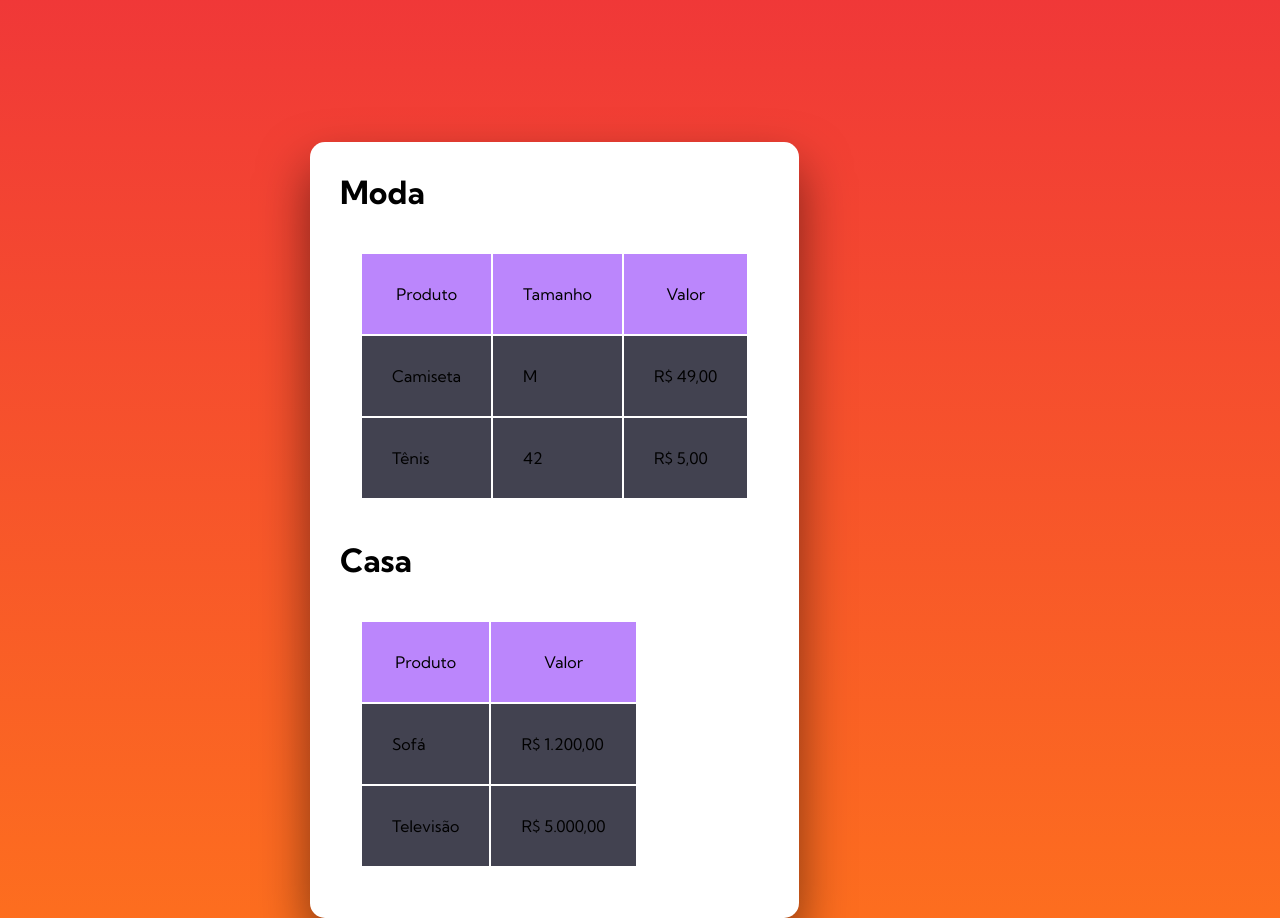
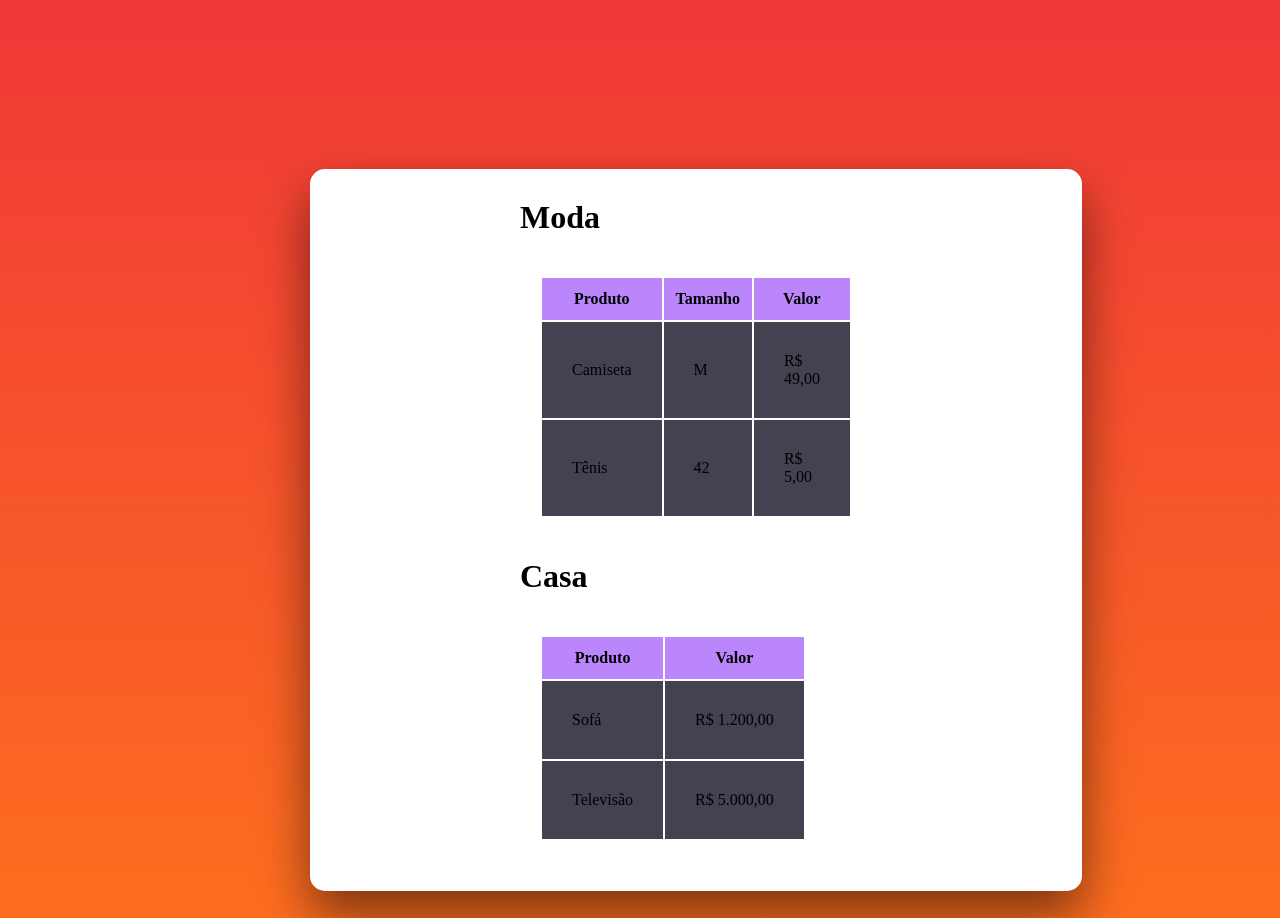
Before and after one commit to AlmirRS/desafios-devquest, a plain HTML site: page desafio-04/index.html in a window 1280 px wide. Shown: the top 918 px of the page. Drawn offline with Linux system fonts and the light colour scheme.

Commit message:
mudando estilos css

```diff
--- a/desafio-04/style.css
+++ b/desafio-04/style.css
@@ -2,12 +2,12 @@
 *{
     margin: 0;
     padding: 30px;
-    font-weight: 400;
+    /* font-weight: 400; */
 }
 
 html{
     background: linear-gradient(hsl(0, 86%, 58%),#ff761b);
-    font-family: "Kumbh Sans", sans-serif;
+    /* font-family: "Kumbh Sans", sans-serif;     */
 }
 
 main{
@@ -20,16 +20,17 @@ div{
     justify-content:center;
     margin: 20px 20%;
     border-radius: 15px;
-    padding: 20px;
-
+    padding: 20px 200px 20px 200px;
     background-color: rgb(255, 255, 255);
     box-shadow: 0px 25px 50px rgba(0, 0, 0, 0.5);
 }
 
 h1{
-    padding: 10px;
-    font-weight: 700;
+    padding: 10px ;
+}
 
+th {
+    padding: 12px;
 }
 
 .itens{
```
Also changed, not shown: desafio-04/index.html (+2 -2 lines).
